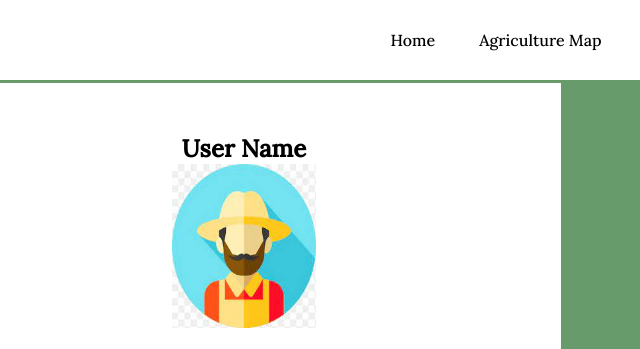
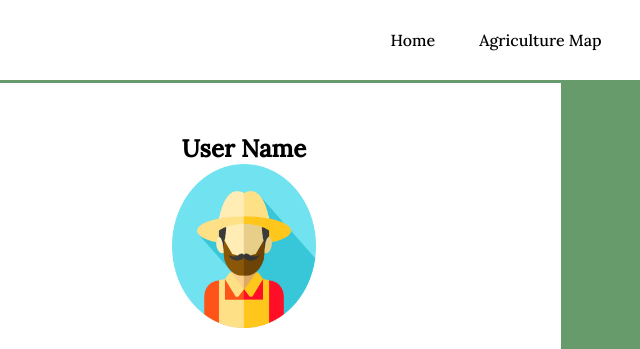
Before and after one commit to Haydn-code/CSC2033_Team21_22-23_Crop_Recommendation_Website, a plain HTML site: page Frontend/users/profile.html in a window 1280 px wide. Shown: the top 349 px of the page, 396-1036 px from the left. Drawn offline with Linux system fonts and the light colour scheme.

Commit message:
Changed farmer-profile picture to a better quality one

```diff
--- a/Frontend/users/profile.html
+++ b/Frontend/users/profile.html
@@ -23,7 +23,7 @@
         <div class="profile-element-container">
             <div class="profile-element-item">
                 <h1 class="profile-username">User Name</h1>
-                <img src="../../Projectimg/farmer-profile.jpeg" alt="" class="profile-image">
+                <img src="../../Projectimg/farmer-profile.png" alt="" class="profile-image">
                 <h1 class="profile-email">User Email address</h1>
                 <h1 class="profile-phone">User Phone Number</h1>
                 <h1>Your farms</h1>
```
Also changed, not shown: Projectimg/farmer-profile.jpeg (deleted), Projectimg/farmer-profile.png (added).
